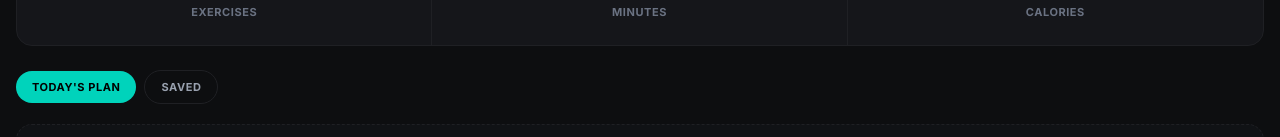
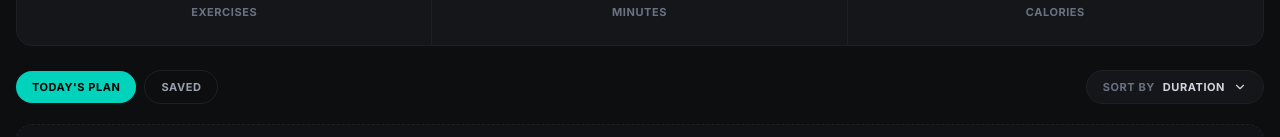
Before and after one commit to aminulislamdev/Fitlog, a Next.js app: page /my-plan in a window 1280 px wide. Shown: the part 285-422 px from the top of the page. Built offline with nearby package versions, Linux system fonts and the light colour scheme.

Commit message:
feat: add sort by duration, calories, rating on my plan page

```diff
--- a/src/app/my-plan/page.tsx
+++ b/src/app/my-plan/page.tsx
@@ -1,20 +1,37 @@
 "use client";
 
-import { useState } from "react";
+import { useMemo, useState } from "react";
 import Link from "next/link";
 import { FiArrowLeft } from "react-icons/fi";
 import { usePlan } from "@/context/PlanContext";
-import type { PlanTab } from "@/types/plan";
+import type { PlanTab, SortOption } from "@/types/plan";
 import PlanStats from "@/components/plan/PlanStats";
 import PlanTabs from "@/components/plan/PlanTabs";
 import PlanCard from "@/components/plan/PlanCard";
 import EmptyState from "@/components/plan/EmptyState";
+import SortDropdown from "@/components/shared/SortDropdown";
 
 export default function MyPlanPage() {
   const [activeTab, setActiveTab] = useState<PlanTab>("today");
+  const [sortBy, setSortBy] = useState<SortOption>("duration");
+
   const { todayPlan, saved } = usePlan();
 
   const currentList = activeTab === "today" ? todayPlan : saved;
+
+  const sortedList = useMemo(() => {
+    const list = [...currentList];
+    switch (sortBy) {
+      case "duration":
+        return list.sort((a, b) => a.duration - b.duration);
+      case "calories":
+        return list.sort((a, b) => a.caloriesBurned - b.caloriesBurned);
+      case "rating":
+        return list.sort((a, b) => b.rating - a.rating);
+      default:
+        return list;
+    }
+  }, [currentList, sortBy]);
 
   return (
     <div className="container mx-auto px-4 py-6 lg:py-10">
@@ -42,22 +59,23 @@ export default function MyPlanPage() {
         <PlanStats />
       </div>
 
-      {/* Tabs */}
-      <div className="mb-5">
+      {/* Tabs + Sort */}
+      <div className="mb-5 flex flex-wrap items-center justify-between gap-3">
         <PlanTabs
           activeTab={activeTab}
           onChange={setActiveTab}
           planCount={todayPlan.length}
           savedCount={saved.length}
         />
+        <SortDropdown value={sortBy} onChange={setSortBy} />
       </div>
 
       {/* List or Empty */}
-      {currentList.length === 0 ? (
+      {sortedList.length === 0 ? (
         <EmptyState />
       ) : (
         <div className="flex flex-col gap-3">
-          {currentList.map((workout) => (
+          {sortedList.map((workout) => (
             <PlanCard key={workout.id} workout={workout} tab={activeTab} />
           ))}
         </div>
```
